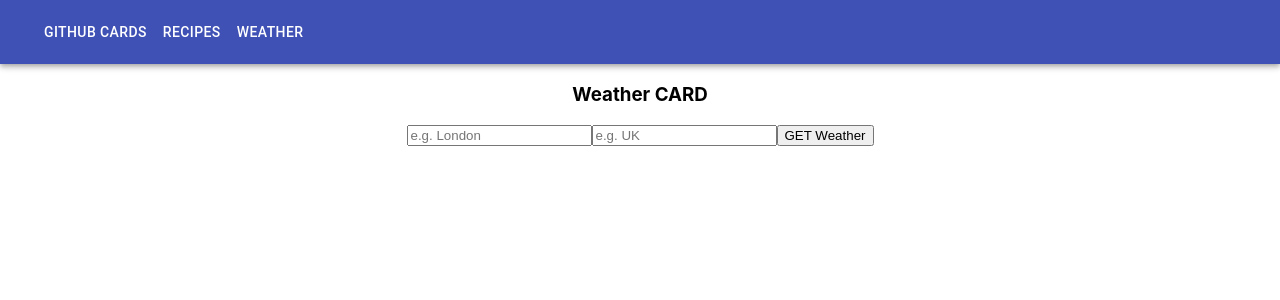
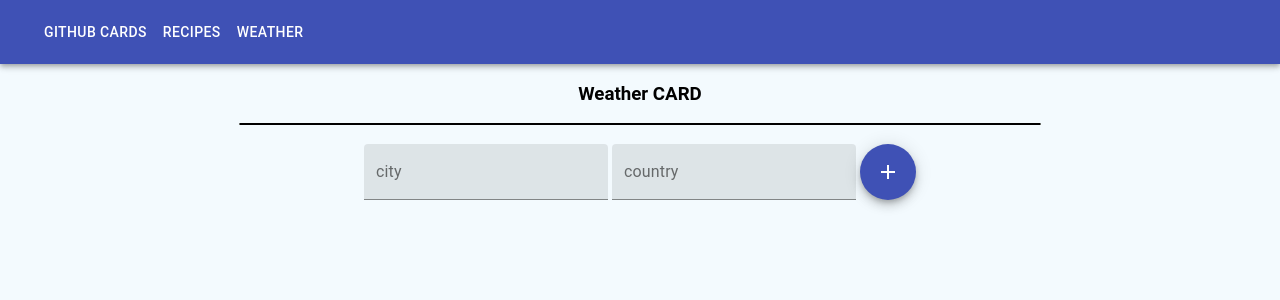
Before and after one commit to truptigaonkar/reactprojects, a React (Create React App) app: page /weather in a window 1280 px wide. Shown: the top 300 px of the page. Built offline with nearby package versions, Linux system fonts and the light colour scheme; no server answers; grey boxes are pictures that could not be loaded.

Commit message:
Component Weather.js: Styling with card done

```diff
--- a/src/App.css
+++ b/src/App.css
@@ -1,3 +1,9 @@
+
+body{
+	font-family: "Roboto", 'Helvetica Neue, Helvetica, Arial', sans-serif;
+  background: #f3fafe;
+}
+
 .App {
   text-align: center;
 }
@@ -34,3 +40,16 @@ a:hover {
 a:active {
   text-decoration: underline;
 }
+
+.warning {
+  width: 50%;
+  margin: 0 auto;
+  border: 1px solid black;
+  border-radius: 5px;
+  width: 800px;
+	background-repeat: no-repeat;
+	background-position: 10px center;
+  color: #9F6000;
+  background-color: #FEEFB3;
+  background-image: url('https://i.imgur.com/Z8q7ww7.png');
+}
--- a/src/components/Weather.js
+++ b/src/components/Weather.js
@@ -1,5 +1,7 @@
 import React, { Component } from 'react'
 import axios from 'axios'
+import { TextField, Fab, Card, CardHeader, CardContent, Typography } from '@material-ui/core'
+import AddIcon from '@material-ui/icons/Add';
 
 const API_KEY = `${process.env.REACT_APP_API_KEY}`;
 
@@ -19,8 +21,10 @@ class Weather extends Component {
                         city: response.data.name,
                         country: response.data.sys.country,
                         temp: response.data.main.temp,
-                        humidity: response.data.main.humidity,
+                        temp_min: response.data.main.temp_min,
+                        temp_max: response.data.main.temp_max,
                         description: response.data.weather[0].description,
+                        icon: response.data.weather[0].icon,
                         errorMessage: false,
                         cardShow: true
                     });
@@ -48,27 +52,40 @@ class Weather extends Component {
         e.target.reset(); //making input empty
     }
 
-    //Disappear error message after 2000sec.
+    //Disappear error message after 3000sec.
     componentDidUpdate() {
-        setTimeout(() => this.setState({ errorMessage: "" }), 2000);
+        setTimeout(() => this.setState({ errorMessage: "" }), 3000);
     }
 
     render() {
         return (
             <>
                 <h3>Weather CARD</h3>
-                {this.state.errorMessage}
+                <div className="warning">{this.state.errorMessage}</div><br />
+
                 <form onSubmit={this.getWeather}>
-                    <input type="text" name='city' placeholder='e.g. London' />
-                    <input type="text" name='country' placeholder='e.g. UK' />
-                    <button>GET Weather</button>
-                </form>
+                    <TextField id="filled-basic" label="city" variant="filled" name='city' placeholder='e.g. London' /> <TextField id="filled-basic" label="country" variant="filled" name='country' placeholder='e.g. UK' /> <Fab type="submit" color="primary" aria-label="add"><AddIcon /></Fab>
+                </form><br /><br />
+
                 {this.state.cardShow &&
                     <div>
-                        <p><b>Location: </b>{this.state.city}, {this.state.country}</p>
-                        <p><b>Temprature: </b>{this.state.temp}</p>
-                        <p><b>humidity: </b>{this.state.humidity}</p>
-                        <p><b>Description: </b>{this.state.description}</p>
+                        <Card style={{ width: 325, position: 'absolute', left: '50%', top: '60%', transform: 'translate(-50%, -50%)' }}>
+                            <CardHeader
+                                title={this.state.city}
+                                subheader={this.state.country}
+                            />
+                            <CardContent>
+                            <Typography gutterBottom variant="h5" component="h2">
+                            <img src={`http://openweathermap.org/img/w/${this.state.icon}.png`} alt="wthr img" width='200px' />
+                            </Typography>
+                                    <b>{this.state.description}</b>
+                                    <Typography variant="body2" color="textSecondary" component="p">
+                                    <p><b>Temperature: </b>{this.state.temp}</p>
+                                    <p><b>MIN Temperature: </b>{this.state.temp_min}</p>
+                                    <p><b>MAX Temperature: </b>{this.state.temp_max}</p>
+                                </Typography>
+                            </CardContent>
+                        </Card>
                     </div>
                 }
             </>
```
Also changed, not shown: 1 other file (tests, documents, lock files or other folders).
